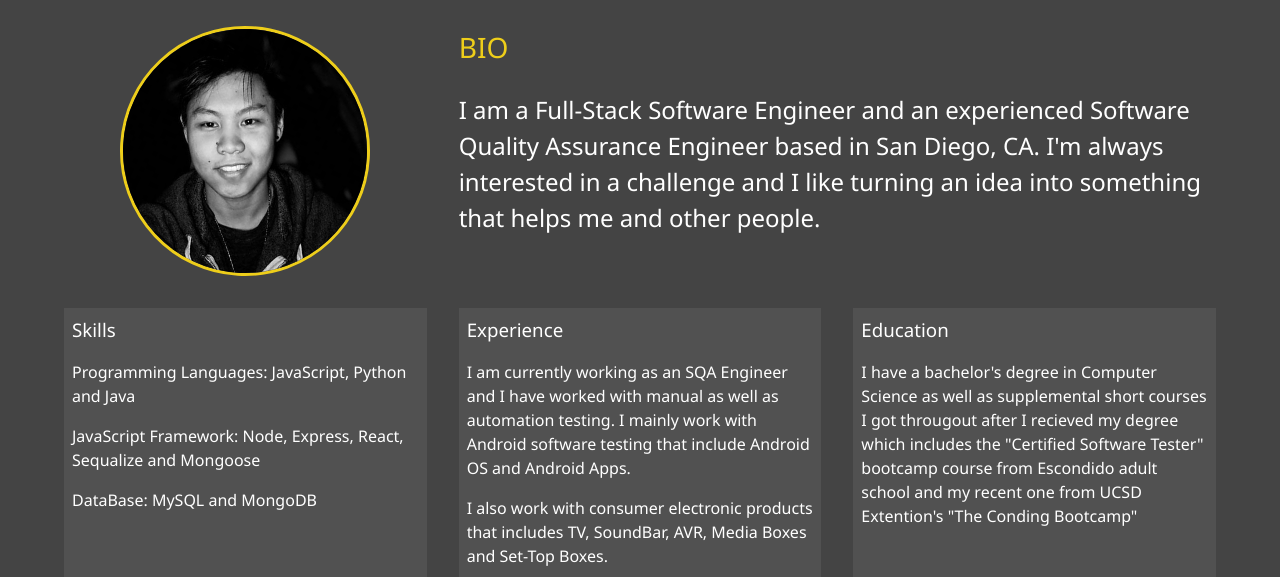
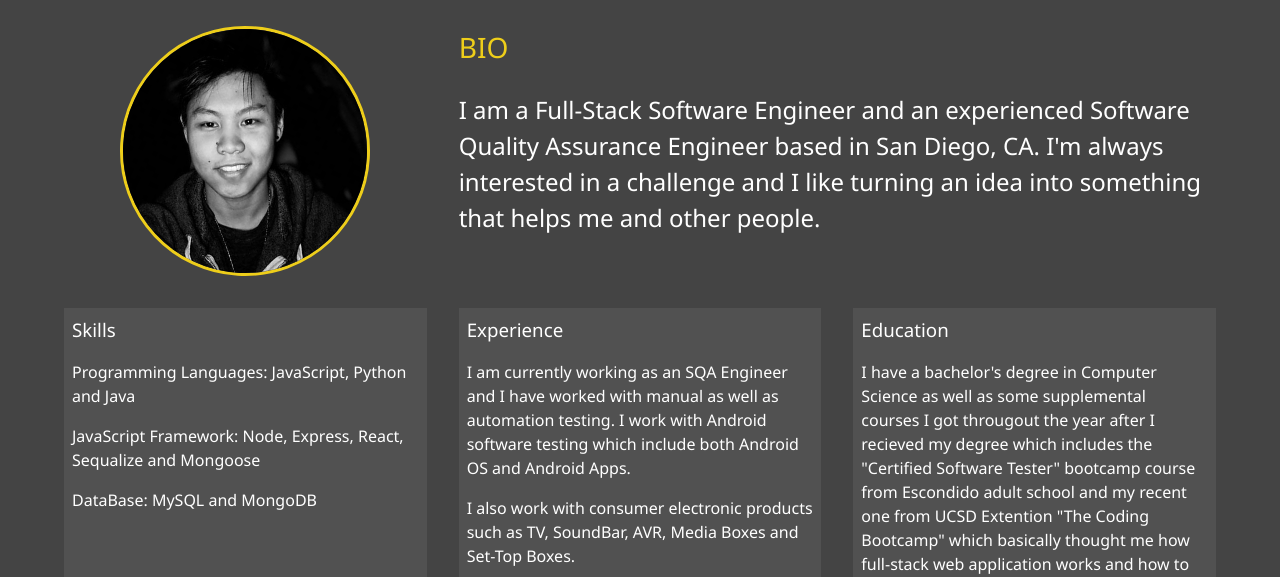
Before and after one commit to DarrenVictoriano/PortfolioV3, a website: page dist/about.html in a window 1280 px wide. Shown: the part 223-800 px from the top of the page. Drawn offline with nearby package versions, Linux system fonts and the light colour scheme.

Commit message:
fixed mispellings

```diff
--- a/dist/about.html
+++ b/dist/about.html
@@ -99,10 +99,10 @@
                 <h3>Experience</h3>
                 <p>
                     I am currently working as an SQA Engineer and I have worked with manual as well as automation
-                    testing. I mainly work with Android software testing that include Android OS and Android Apps.
+                    testing. I work with Android software testing which include both Android OS and Android Apps.
                 </p>
                 <p>
-                    I also work with consumer electronic products that includes TV, SoundBar, AVR, Media Boxes and
+                    I also work with consumer electronic products such as TV, SoundBar, AVR, Media Boxes and
                     Set-Top Boxes.
                 </p>
             </div>
@@ -110,9 +110,11 @@
             <div class="job job-3">
                 <h3>Education</h3>
                 <p>
-                    I have a bachelor's degree in Computer Science as well as supplemental short courses I got througout
+                    I have a bachelor's degree in Computer Science as well as some supplemental courses I got througout
+                    the year
                     after I recieved my degree which includes the "Certified Software Tester" bootcamp course from
-                    Escondido adult school and my recent one from UCSD Extention's "The Conding Bootcamp"
+                    Escondido adult school and my recent one from UCSD Extention "The Coding Bootcamp" which basically
+                    thought me how full-stack web application works and how to make one myself using the MERN Stack.
                 </p>
             </div>
         </div>
```
